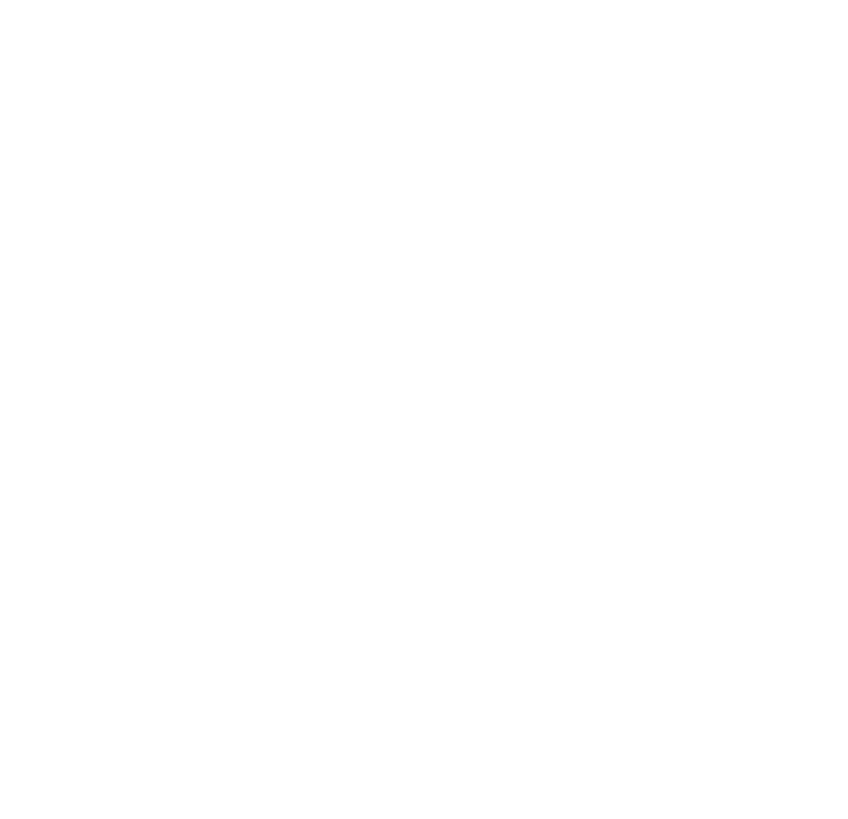
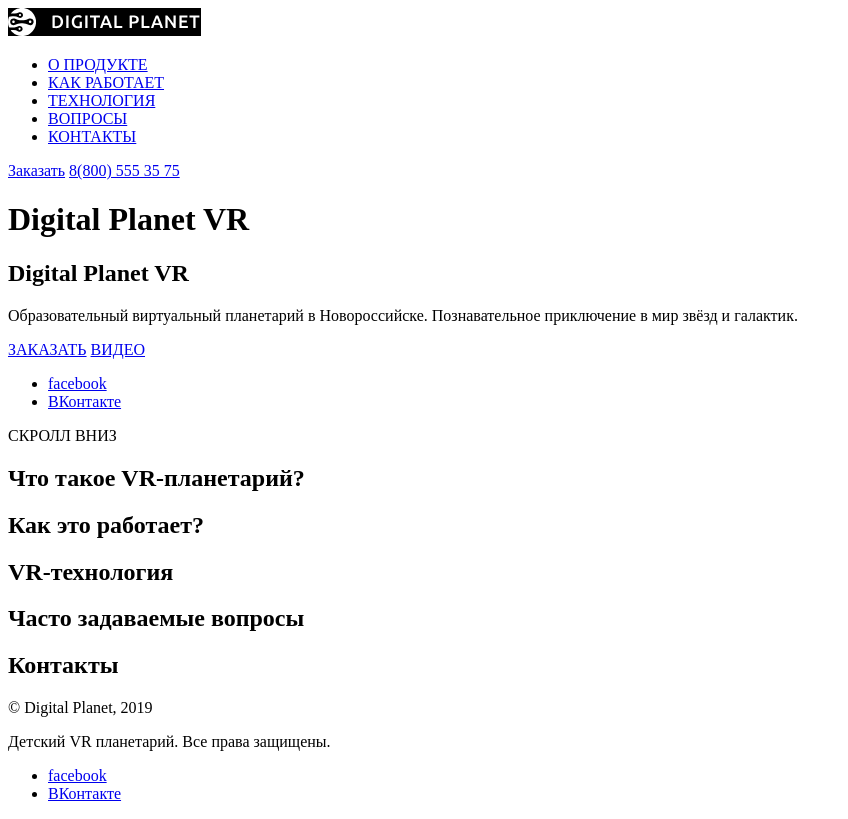
Before and after one commit to AndrejMaier/planetarij, a plain HTML site: page index.html in a window 1280 px wide. Shown: the whole page, without its empty margins (0-848 px from the left). Drawn offline with Linux system fonts and the light colour scheme.

Commit message:
second commit

```diff
--- a/index.html
+++ b/index.html
@@ -3,9 +3,71 @@
 <head>
   <meta charset="UTF-8">
   <meta name="viewport" content="width=device-width, initial-scale=1.0">
-  <title>Document</title>
+  <title>Digital Planet VR</title>
 </head>
 <body>
+  <header class="main-header">
+    <nav class="main-navigation">
+      <a href="index.html" class="main-navigation__logo"><img src="/img/Logo.svg" style="background-color: black;" alt="Digital Planet VR" width="193" height="28"></a>
+      <ul class="main-navigation__list">
+        <li class="main-navigation__item"><a href="#">О ПРОДУКТЕ</a></li>
+        <li class="main-navigation__item"><a href="#">КАК РАБОТАЕТ</a></li>
+        <li class="main-navigation__item"><a href="#">ТЕХНОЛОГИЯ</a></li>
+        <li class="main-navigation__item"><a href="#">ВОПРОСЫ</a></li>
+        <li class="main-navigation__item"><a href="#">КОНТАКТЫ</a></li>
+      </ul>
+      <div class="main-navigation__contact">
+        <a href="order.html" class="btn btn--menu">Заказать</a>
+        <a href="tel:8(800)5553575">8(800) 555 35 75</a>
+      </div>
+    </nav>
+  </header>
 
+
+  <main>
+    <h1 class="hidden">Digital Planet VR</h1>
+    <section class="promo">
+      <h2>Digital Planet VR</h2>
+      <p>Образовательный виртуальный планетарий в Новороссийске.
+        Познавательное приключение в мир звёзд и галактик.</p>
+      <a href="#" class="btn btn--ticket">ЗАКАЗАТЬ</a>
+      <a href="#" class="btn btn--video">ВИДЕО</a>
+      <ul class="social">
+        <li class="social__item social__item--fb"><a href="#">facebook</a></li>
+        <li class="social__item social__item--vk"><a href="#">ВКонтакте</a></li>
+      </ul>
+      <p class="scroll">СКРОЛЛ ВНИЗ</p>
+    </section>
+
+    <section class="about">
+      <h2>Что такое VR-планетарий?</h2>
+      <p class="scroll"></p>
+    </section>
+    <section class="instruction">
+      <h2>Как это работает?</h2>
+      <p class="scroll"></p>
+    </section>
+    <section class="technology">
+      <h2>VR-технология</h2>
+      <p class="scroll"></p>
+    </section>
+    <section class="questions">
+      <h2>Часто задаваемые вопросы</h2>
+      <p class="scroll"></p>
+    </section>
+    <section class="contacts">
+      <h2>Контакты</h2>
+    </section>
+  </main>
+
+
+  <footer class="main-footer">
+    <p>© Digital Planet, 2019</p>
+    <p>Детский VR планетарий. Все права защищены.</p>
+    <ul class="social-list">
+      <li class="social__item social__item--fb"><a href="#">facebook</a></li>
+      <li class="social__item social__item--vk"><a href="#">ВКонтакте</a></li>
+    </ul>
+  </footer>
 </body>
 </html>
```
Also changed, not shown: img/Logo.svg (added).
